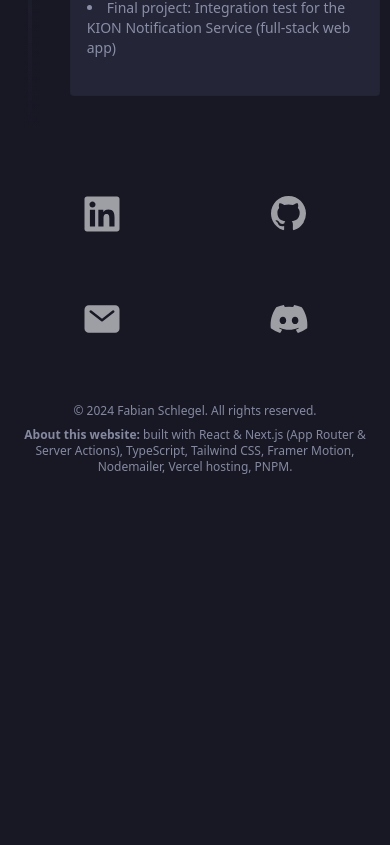
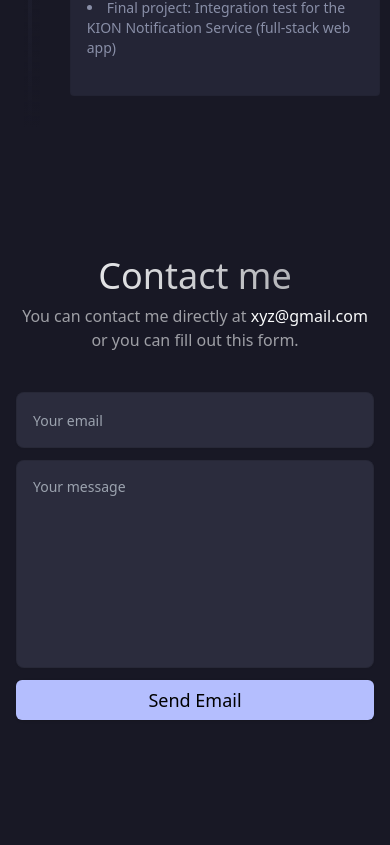
Before and after one commit to onexbash/PORTFOLIO, a Next.js app: page / in a window 390 px wide. Shown: the part 9939-10784 px from the top of the page. Before the commit the page ends 10454 px from the top, so only its background shows below. Built offline with nearby package versions, Linux system fonts and the light colour scheme; what @catppuccin/tailwindcss would draw is missing.

Commit message:
feat: Add Contact-Me Section

```diff
--- a/app/page.tsx
+++ b/app/page.tsx
@@ -4,6 +4,7 @@ import AboutMe from "@/components/views/about-me";
 import Projects from "@/components/views/projects";
 import Skills from "@/components/views/skills";
 import Experience from "@/components/views/experience";
+import ContactMe from "@/components/views/contact-me";
 export default function Page() {
   return (
     <div id="Home" className="pb-10">
@@ -12,6 +13,7 @@ export default function Page() {
       <Projects />
       <Skills />
       <Experience />
+      <ContactMe />
     </div>
   );
 }
--- /dev/null
+++ b/components/ui/input.tsx
@@ -0,0 +1,21 @@
+import * as React from "react";
+import { cn } from "lib/utils";
+
+export interface InputProps extends React.InputHTMLAttributes<HTMLInputElement> {}
+
+const Input = React.forwardRef<HTMLInputElement, InputProps>(({ className, type, ...props }, ref) => {
+  return (
+    <input
+      type={type}
+      className={cn(
+        "flex h-9 w-full rounded-md border border-input bg-transparent px-3 py-1 text-sm shadow-sm transition-colors file:border-0 file:bg-transparent file:text-sm file:font-medium placeholder:text-muted-foreground focus:border-[#b4befe]/50 focus-visible:outline-none focus-visible:ring-1 focus-visible:ring-[#b4befe]/50 disabled:cursor-not-allowed disabled:opacity-50",
+        className,
+      )}
+      ref={ref}
+      {...props}
+    />
+  );
+});
+Input.displayName = "Input";
+
+export { Input };
--- /dev/null
+++ b/components/ui/textarea.tsx
@@ -0,0 +1,22 @@
+import "@/css/globals.css"; // Import the globals.css file
+import * as React from "react";
+
+import { cn } from "lib/utils";
+
+export interface TextareaProps extends React.TextareaHTMLAttributes<HTMLTextAreaElement> {}
+
+const Textarea = React.forwardRef<HTMLTextAreaElement, TextareaProps>(({ className, ...props }, ref) => {
+  return (
+    <textarea
+      className={cn(
+        "flex min-h-[60px] w-full rounded-md border border-input bg-transparent px-3 py-2 text-sm shadow-sm placeholder:text-muted-foreground focus-visible:outline-none focus-visible:ring-4  disabled:cursor-not-allowed disabled:opacity-50 focus:border-[#b4befe]/50 focus-visible:ring-[#b4befe]/50",
+        className,
+      )}
+      ref={ref}
+      {...props}
+    />
+  );
+});
+Textarea.displayName = "Textarea";
+
+export { Textarea };
--- /dev/null
+++ b/components/views/contact-me.tsx
@@ -0,0 +1,118 @@
+"use client";
+import React, { useState } from "react";
+import { motion } from "framer-motion";
+import { useSectionInView } from "@/lib/hooks";
+import { Button } from "@/components/ui/button";
+import { toast } from "sonner";
+import { Loader2 } from "lucide-react";
+import { Input } from "@/components/ui/input";
+import { Textarea } from "@/components/ui/textarea";
+
+export default function ContactMe() {
+  const { ref } = useSectionInView("Contact");
+  const [email, setEmail] = useState("");
+  const [message, setMessage] = useState("");
+  const [isLoading, setIsLoading] = useState(false);
+  const handleSubmit = async (event) => {
+    setIsLoading(true);
+    event.preventDefault(); // Prevent default form submission behavior
+
+    try {
+      const response = await fetch("/api/sendEmail", {
+        method: "POST",
+        headers: {
+          "Content-Type": "application/json",
+        },
+        body: JSON.stringify({
+          name: email, // Update this field based on your form structure
+          message: message, // Update or remove this field based on your form structure
+        }),
+      });
+
+      if (response.ok) {
+        toast.success("Email sent successfully.");
+        setIsLoading(false);
+        // Reset form or redirect user
+      } else {
+        toast.error("There was error sending email.");
+        setIsLoading(false);
+
+        // alert("Failed to send email");
+      }
+    } catch (error) {
+      console.error("Failed to send email:", error);
+      toast.error("There was error sending email.");
+      setIsLoading(false);
+    }
+  };
+
+  return (
+    <section ref={ref} id="contact" className="relative p-4">
+      <motion.section
+        id="contact"
+        ref={ref}
+        className="mb-20 sm:mb-28 max-w-6xl flex flex-col  gap-10 text-center mx-auto pt-28 z-[30]"
+        initial={{
+          opacity: 0,
+        }}
+        whileInView={{
+          opacity: 1,
+        }}
+        transition={{
+          duration: 1,
+        }}
+        viewport={{
+          once: true,
+        }}
+      >
+        <div className="w-full max-w-2xl mx-auto ">
+          <div className="flex justify-center flex-col">
+            <p className="text-gradient from-foreground to-foreground/60 text-4xl text-center flex justify-center">
+              Contact me
+            </p>
+            <p className="mt-2 text-foreground/60">
+              You can contact me directly at <span className="text-foreground">xyz@gmail.com</span> or you can
+              fill out this form.
+            </p>
+          </div>
+          <form className="mt-10 flex flex-col dark:text-black" onSubmit={handleSubmit}>
+            <Input
+              className="h-14 px-4 dark:text-white rounded-lg borderBlack dark:bg-secondary/80 dark:bg-opacity-80 transition-all outline-none dark:outline-none  focus-visible:ring-offset-0 focus-visible:outline-none focus-visible:ring-1 "
+              name="senderEmail"
+              type="email"
+              required
+              maxLength={500}
+              placeholder="Your email"
+              value={email}
+              onChange={(e) => setEmail(e.target.value)}
+            />
+            <Textarea
+              className="h-52 autosize-none my-3 dark:text-white  dark:active:ring-1 focus:ring-1   dark:focus:ring-1 outline-none  rounded-lg borderBlack p-4 dark:bg-secondary/80 dark:bg-opacity-80 dark:focus:bg-opacity-100 transition-all dark:outline-none focus-visible:ring-offset-0 focus-visible:outline-none focus-visible:ring-2"
+              name="message"
+              placeholder="Your message"
+              required
+              maxLength={5000}
+              value={message}
+              onChange={(e) => setMessage(e.target.value)}
+            />
+            <Button
+              variant={"default"}
+              className="w-full h-10 text-lg dark:bg-lavendar_color hover:scale-100"
+              // className="h-12 bg-mauve_color dark:bg-mauve_color text-lg font-bold  text-white hover:bg-purple-600 "
+              type="submit"
+              disabled={isLoading}
+            >
+              {isLoading ? (
+                <span className=" mr-2 flex gap-3">
+                  <Loader2 className="animate-spin" /> Sending Email...
+                </span>
+              ) : (
+                <p>Send Email</p>
+              )}
+            </Button>
+          </form>
+        </div>
+      </motion.section>
+    </section>
+  );
+}
```
